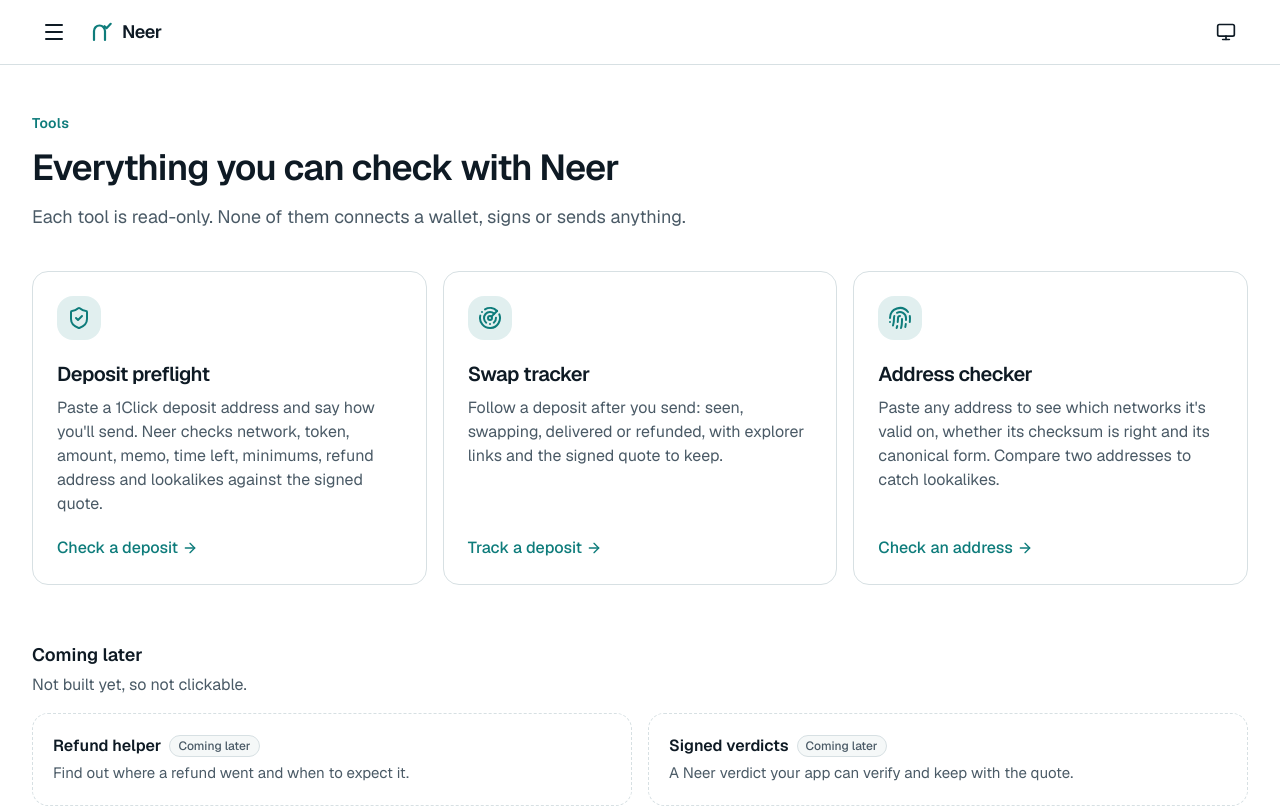
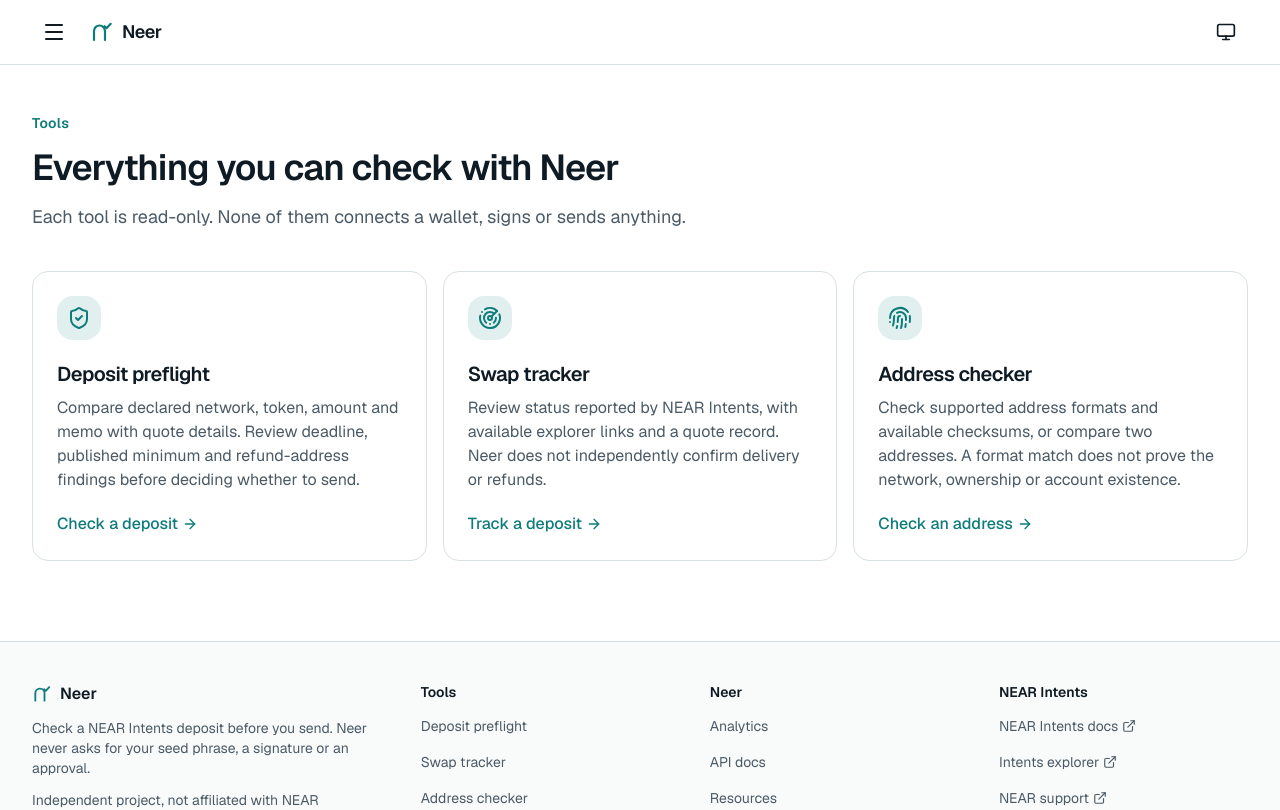
Before and after one commit to onlysniper447-stack/neer, a Next.js app in the folder apps/web/: page /tools in a window 1280 px wide. Shown: the top 810 px of the page. Built offline with nearby package versions, Linux system fonts and the light colour scheme.

Commit message:
fix: list implemented tools without refund or roadmap promises

```diff
--- a/apps/web/app/(product)/tools/page.tsx
+++ b/apps/web/app/(product)/tools/page.tsx
@@ -10,28 +10,23 @@ const TOOLS = [
     href: "/check",
     Icon: ShieldCheck,
     title: "Deposit preflight",
-    text: "Paste a 1Click deposit address and say how you'll send. Neer checks network, token, amount, memo, time left, minimums, refund address and lookalikes against the signed quote.",
+    text: "Compare declared network, token, amount and memo with quote details. Review deadline, published minimum and refund-address findings before deciding whether to send.",
     cta: "Check a deposit",
   },
   {
     href: "/track",
     Icon: Radar,
     title: "Swap tracker",
-    text: "Follow a deposit after you send: seen, swapping, delivered or refunded, with explorer links and the signed quote to keep.",
+    text: "Review status reported by NEAR Intents, with available explorer links and a quote record. Neer does not independently confirm delivery or refunds.",
     cta: "Track a deposit",
   },
   {
     href: "/tools/address",
     Icon: Fingerprint,
     title: "Address checker",
-    text: "Paste any address to see which networks it's valid on, whether its checksum is right and its canonical form. Compare two addresses to catch lookalikes.",
+    text: "Check supported address formats and available checksums, or compare two addresses. A format match does not prove the network, ownership or account existence.",
     cta: "Check an address",
   },
-] as const;
-
-const LATER = [
-  { title: "Refund helper", text: "Find out where a refund went and when to expect it." },
-  { title: "Signed verdicts", text: "A Neer verdict your app can verify and keep with the quote." },
 ] as const;
 
 export default function ToolsPage() {
@@ -60,24 +55,6 @@ export default function ToolsPage() {
           </li>
         ))}
       </ul>
-
-      <section aria-labelledby="later-title" className="mt-14">
-        <h2 id="later-title" className="text-lg font-semibold">
-          Coming later
-        </h2>
-        <p className="mt-1 text-muted">Not built yet, so not clickable.</p>
-        <ul className="mt-4 grid gap-4 md:grid-cols-2">
-          {LATER.map((t) => (
-            <li key={t.title} className="rounded-2xl border border-dashed border-line p-5">
-              <p className="flex flex-wrap items-center gap-2 font-semibold text-ink">
-                {t.title}
-                <span className="rounded-full border border-line bg-surface px-2 py-0.5 text-xs font-medium text-muted">Coming later</span>
-              </p>
-              <p className="mt-1 text-[15px] text-muted">{t.text}</p>
-            </li>
-          ))}
-        </ul>
-      </section>
     </>
   );
 }
```
Also changed, not shown: 2 other files (tests, documents, lock files or other folders).
